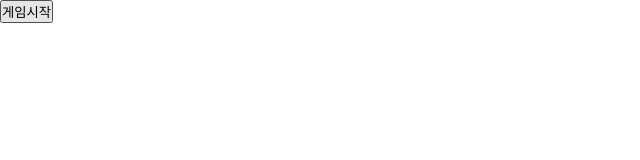
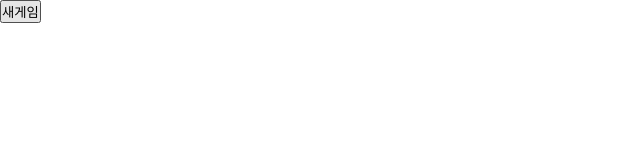
Before and after one commit to green-kong/mineSweeper, a Next.js app: page / in a window 1280 px wide. Shown: the top 160 px of the page, without its empty margins (0-640 px from the left). Built offline with nearby package versions, Linux system fonts and the light colour scheme.

Commit message:
wip: game timer

```diff
--- a/components/game.tsx
+++ b/components/game.tsx
@@ -1,4 +1,5 @@
-import {MouseEvent, useEffect, useState} from 'react';
+import {MouseEvent, useContext, useEffect, useState} from 'react';
+import {Global} from '../pages/_app';
 import openZeroSquare from '../utils/zeroSquare';
 
 interface IGameProps {
@@ -8,6 +9,7 @@ interface IGameProps {
 }
 
 const Game = ({game, r, c}: IGameProps): JSX.Element => {
+  const {start, setStart} = useContext(Global);
   const [open, setOpen] = useState<boolean[][]>(
     new Array(r).fill(false).map(() => new Array(c).fill(false))
   );
@@ -31,6 +33,10 @@ const Game = ({game, r, c}: IGameProps): JSX.Element => {
 
   const clickSquare = (e: MouseEvent<HTMLLIElement>) => {
     if (!game) return;
+
+    if (!start && setStart) {
+      setStart(true);
+    }
 
     const x = Number(e.currentTarget.attributes[1].value);
     const y = Number(e.currentTarget.attributes[0].value);
--- a/pages/_app.tsx
+++ b/pages/_app.tsx
@@ -1,8 +1,27 @@
-import '../styles/globals.css'
-import type { AppProps } from 'next/app'
+import '../styles/globals.css';
+import type {AppProps} from 'next/app';
+import {createContext, Dispatch, SetStateAction, useState} from 'react';
 
-function MyApp({ Component, pageProps }: AppProps) {
-  return <Component {...pageProps} />
+interface IGlobalState {
+  start?: boolean;
+  setStart?: Dispatch<SetStateAction<boolean>>;
 }
 
-export default MyApp
+export const Global = createContext<IGlobalState>({});
+
+function MyApp({Component, pageProps}: AppProps) {
+  const [start, setStart] = useState<boolean>(false);
+
+  const globalState = {
+    start,
+    setStart,
+  };
+
+  return (
+    <Global.Provider value={globalState}>
+      <Component {...pageProps} />
+    </Global.Provider>
+  );
+}
+
+export default MyApp;
--- a/pages/index.tsx
+++ b/pages/index.tsx
@@ -1,26 +1,23 @@
 import type {NextPage} from 'next';
-import {useEffect, useState} from 'react';
+import {useContext, useEffect, useState} from 'react';
 import Game from '../components/game';
 import generateMine from '../utils/mine';
+import {Global} from './_app';
 
 const Home: NextPage = () => {
-  const [start, setStart] = useState<boolean>(false);
+  const {start, setStart} = useContext(Global);
   const [game, setGame] = useState<undefined | any[][]>();
 
   const startGame = () => {
-    if (!start) {
-      setStart(true);
+    if (start && setStart) {
+      setStart(false);
     }
     setGame(generateMine(9, 9, 10));
   };
 
-  useEffect(() => {
-    if (!game) return;
-  }, [game]);
-
   return (
     <>
-      <button onClick={startGame}>게임시작</button>
+      <button onClick={startGame}>새게임</button>
       <Game game={game} r={9} c={9} />
     </>
   );
```
Also changed, not shown: components/timer.tsx (added, +11 -0 lines).
